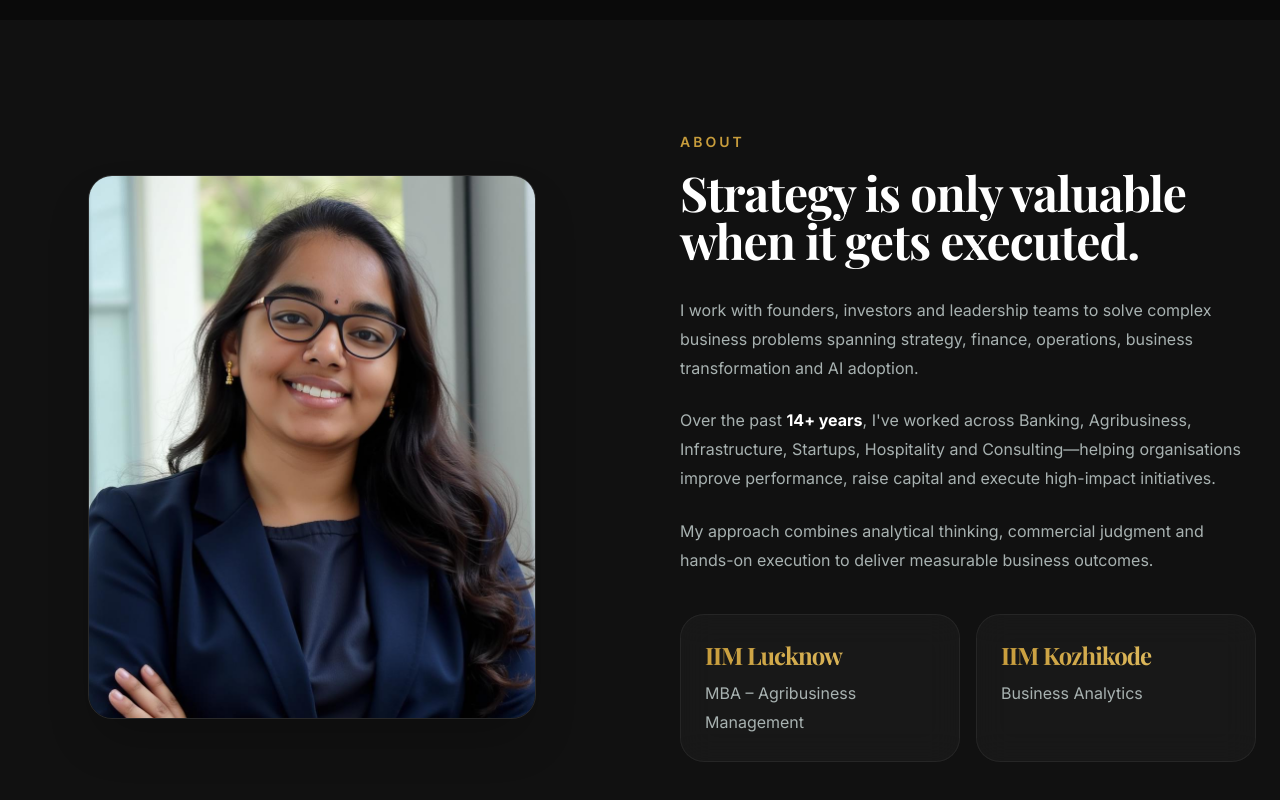
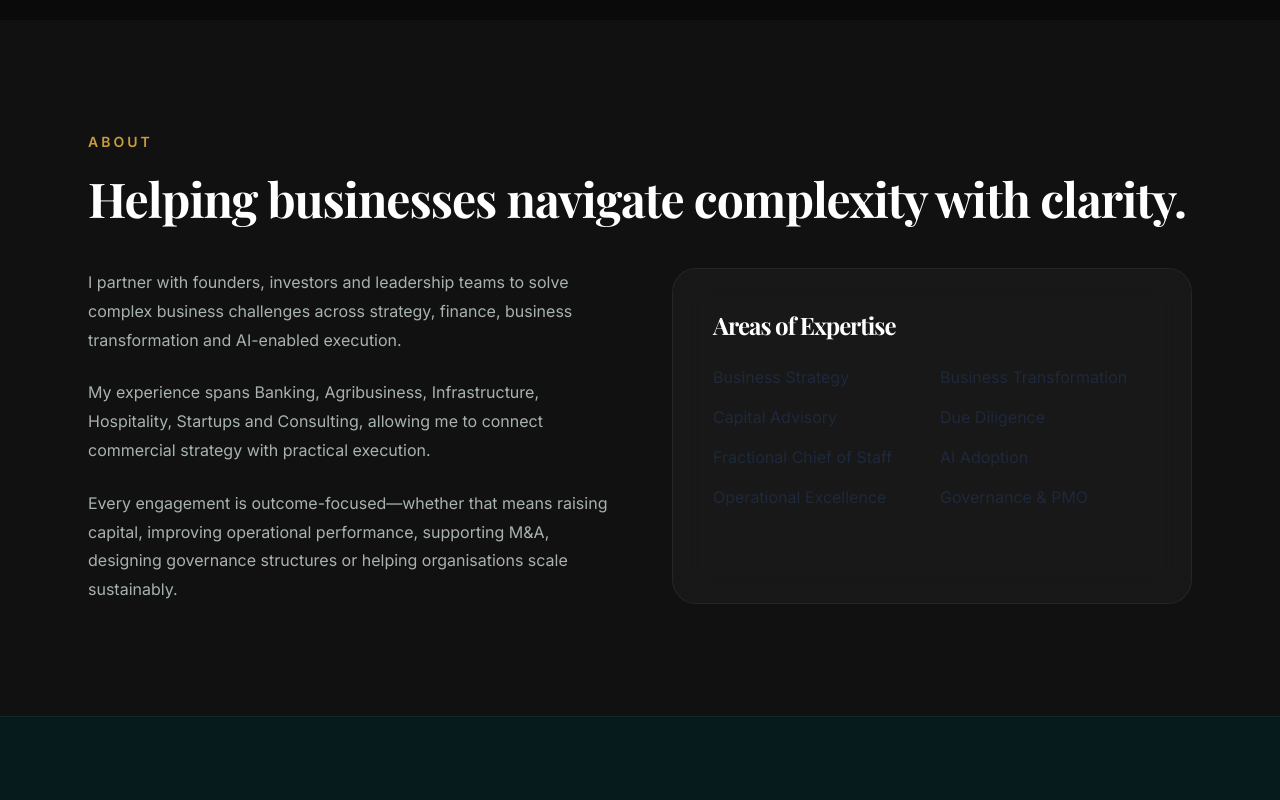
Before and after one commit to SravaniPolina/sravani-portfolio-frontend, a React (Create React App) app: page / in a window 1280 px wide. Shown: the part 1380-2180 px from the top of the page. Built offline with nearby package versions, Linux system fonts and the light colour scheme.

Commit message:
Update AboutMe.js

```diff
--- a/src/components/AboutMe.js
+++ b/src/components/AboutMe.js
@@ -3,64 +3,57 @@ import React from "react";
 export default function AboutMe() {
   return (
     <section id="about" className="py-28 bg-[#111111]">
-      <div className="max-w-7xl mx-auto px-6 grid lg:grid-cols-2 gap-20 items-center">
-
-        <div>
-          <img
-            src="/Aragon-Headshot-70.jpg"
-            alt="Sravani Polina"
-            className="rounded-3xl w-full max-w-md mx-auto border border-white/10 shadow-2xl"
-          />
-        </div>
-
-        <div>
+      <div className="max-w-6xl mx-auto px-6">
 
         <p className="uppercase tracking-[3px] text-[var(--gold)] text-sm font-semibold">
           ABOUT
         </p>
 
-          <h2 className="text-5xl text-white mt-4 mb-8">
-            Strategy is only valuable
-            <br />
-            when it gets executed.
+        <h2 className="text-5xl text-white mt-4 mb-10 leading-tight">
+          Helping businesses navigate
+          complexity with clarity.
         </h2>
 
+        <div className="grid lg:grid-cols-2 gap-16">
+
+          <div>
             <p className="mb-6">
-            I work with founders, investors and leadership teams to solve
-            complex business problems spanning strategy, finance, operations,
-            business transformation and AI adoption.
+              I partner with founders, investors and leadership teams to solve
+              complex business challenges across strategy, finance, business
+              transformation and AI-enabled execution.
             </p>
 
             <p className="mb-6">
-            Over the past <strong className="text-white">14+ years</strong>,
-            I've worked across Banking, Agribusiness, Infrastructure, Startups,
-            Hospitality and Consulting—helping organisations improve
-            performance, raise capital and execute high-impact initiatives.
+              My experience spans Banking, Agribusiness, Infrastructure,
+              Hospitality, Startups and Consulting, allowing me to connect
+              commercial strategy with practical execution.
             </p>
 
-          <p className="mb-10">
-            My approach combines analytical thinking, commercial judgment and
-            hands-on execution to deliver measurable business outcomes.
+            <p>
+              Every engagement is outcome-focused—whether that means raising
+              capital, improving operational performance, supporting M&A,
+              designing governance structures or helping organisations scale
+              sustainably.
             </p>
+          </div>
+
+          <div className="glass p-10 rounded-3xl">
+
+            <h3 className="text-2xl text-white mb-6">
+              Areas of Expertise
+            </h3>
 
             <div className="grid grid-cols-2 gap-4">
 
-            <div className="glass p-6 rounded-2xl">
-              <h3 className="gold-text text-2xl font-bold">
-                IIM Lucknow
-              </h3>
-              <p className="mt-2">
-                MBA – Agribusiness Management
-              </p>
-            </div>
+              <div>Business Strategy</div>
+              <div>Business Transformation</div>
+              <div>Capital Advisory</div>
+              <div>Due Diligence</div>
+              <div>Fractional Chief of Staff</div>
+              <div>AI Adoption</div>
+              <div>Operational Excellence</div>
+              <div>Governance & PMO</div>
 
-            <div className="glass p-6 rounded-2xl">
-              <h3 className="gold-text text-2xl font-bold">
-                IIM Kozhikode
-              </h3>
-              <p className="mt-2">
-                Business Analytics
-              </p>
             </div>
 
           </div>
```
Lines whose indentation alone changed are shown as unchanged.
